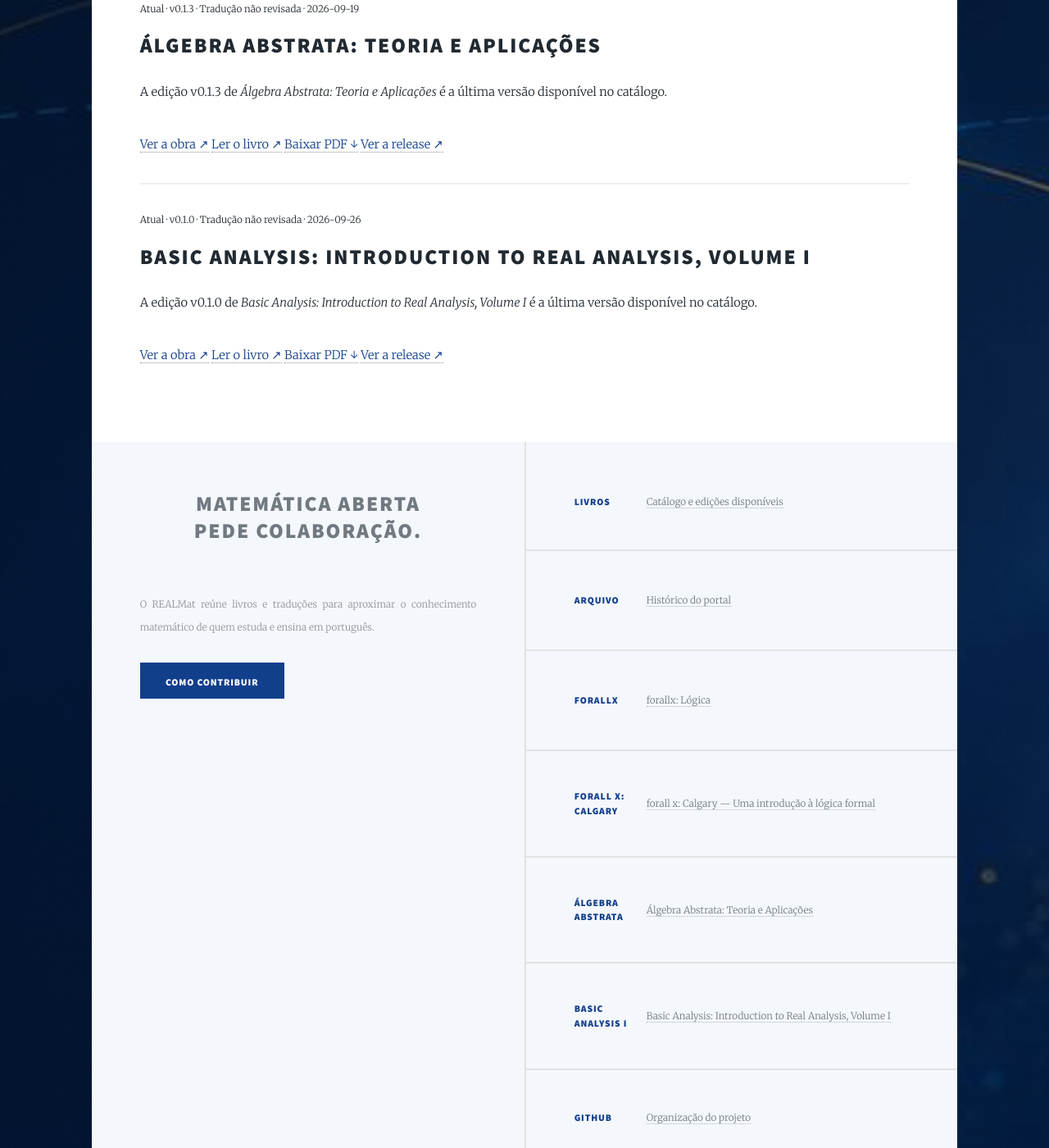
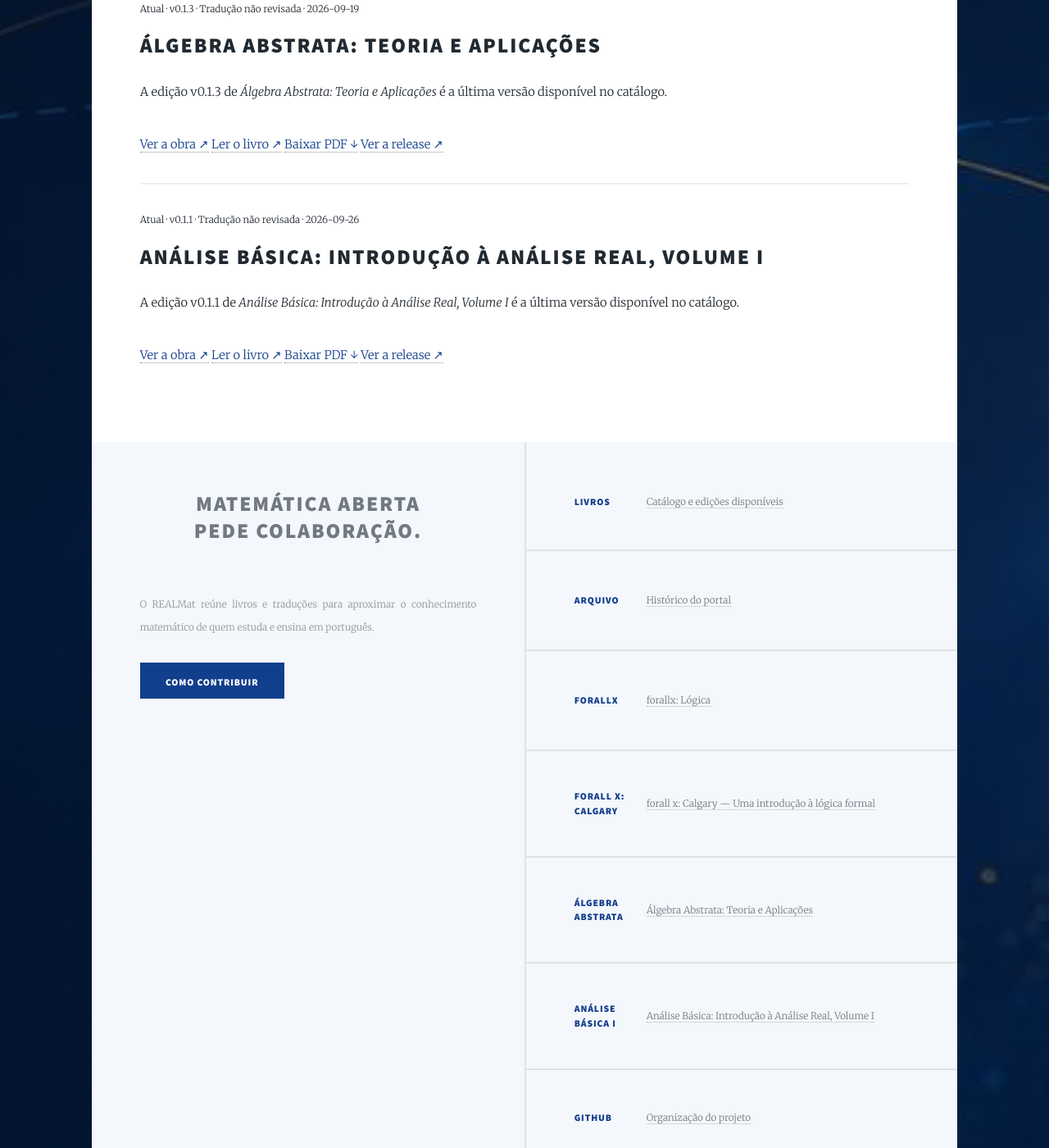
Before and after one commit to projetorealmat/projetorealmat.github.io, a Jekyll site: the page built from _pages/arquivo.md, in a window 1280 px wide and 1400 px high, scrolled down 1338 px. Shown: the whole window at 82% size. Built offline with Jekyll 4.4.1, drawn with Linux system fonts in a browser that asks for light colours.

Commit message:
chore(catalog): sync ra-volume-i v0.1.1 (#33)
Co-authored-by: REALMat Automation <realmat-automation[bot]@users.noreply.github.com>

```diff
--- a/_data/books.json
+++ b/_data/books.json
@@ -228,13 +228,40 @@
   },
   {
     "id": "ra-volume-i",
-    "title": "Basic Analysis: Introduction to Real Analysis, Volume I",
-    "short_title": "Basic Analysis I",
+    "title": "Análise Básica: Introdução à Análise Real, Volume I",
+    "short_title": "Análise Básica I",
     "subject": "Real analysis",
     "repository": "projetorealmat/ra",
     "translation_stage": "unreviewed",
-    "current_version": "v0.1.0",
+    "current_version": "v0.1.1",
     "releases": [
+      {
+        "version": "v0.1.1",
+        "translation_stage": "unreviewed",
+        "repository": "projetorealmat/ra",
+        "ref": "v0.1.1",
+        "release_url": "https://github.com/projetorealmat/ra/releases/tag/v0.1.1",
+        "release_date": "2026-09-26",
+        "entrypoint": {
+          "id": "html",
+          "label": "Ler o livro",
+          "url": "https://projetorealmat.github.io/ra/"
+        },
+        "publications": [
+          {
+            "format": "html",
+            "id": "html",
+            "label": "Ler o livro",
+            "url": "https://projetorealmat.github.io/ra/"
+          },
+          {
+            "format": "pdf",
+            "id": "pdf",
+            "label": "PDF",
+            "url": "https://github.com/projetorealmat/ra/releases/download/v0.1.1/realanal.pdf"
+          }
+        ]
+      },
       {
         "version": "v0.1.0",
         "translation_stage": "unreviewed",
```
